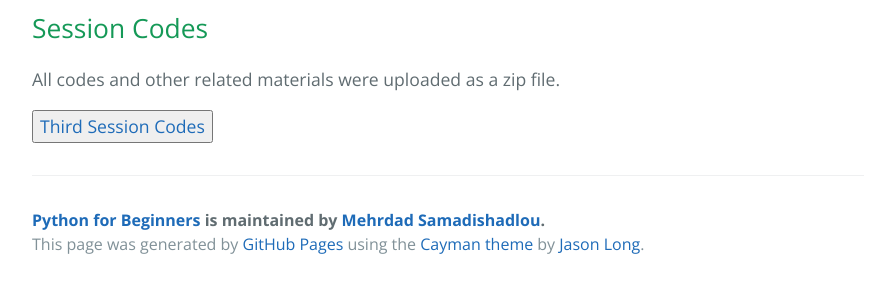
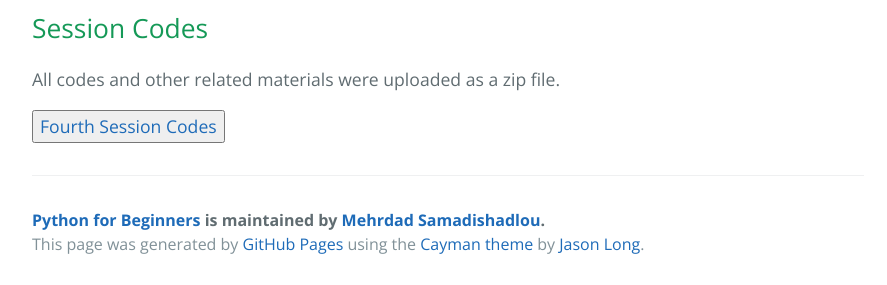
Before and after one commit to MehrdadSamadishadlou/Python_for_Beginners, a Jekyll site: the page built from materials.md, in a window 1280 px wide and 900 px high, scrolled down 2174 px. Shown: the part 612-897 px from the top of the window, without its empty margins (192-1079 px from the left). Built offline with Jekyll 4.4.1, drawn with Linux system fonts in a browser that asks for light colours.

Commit message:
Update materials.md

```diff
--- a/materials.md
+++ b/materials.md
@@ -99,4 +99,4 @@ All codes were uploaded as a zip file.
 
 All codes and other related materials were uploaded as a zip file.
 
-<a href="https://drive.google.com/file/d/14STrXiNuPViLR7glQ5Z79PBJKq3O6Psy/view?usp=sharing" target="_blank"><button>Third Session Codes</button></a>
+<a href="https://drive.google.com/file/d/14STrXiNuPViLR7glQ5Z79PBJKq3O6Psy/view?usp=sharing" target="_blank"><button>Fourth Session Codes</button></a>
```
